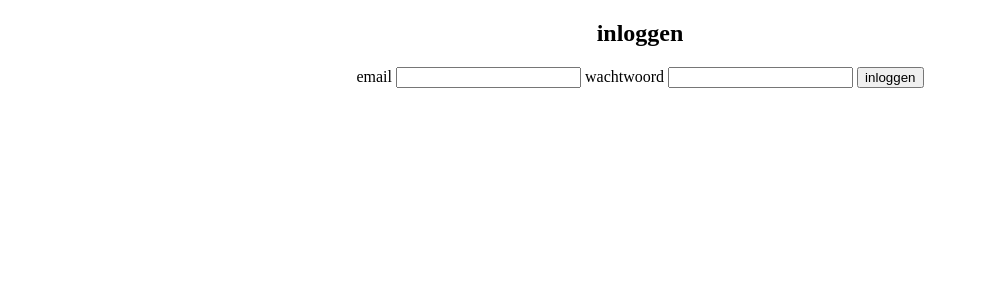
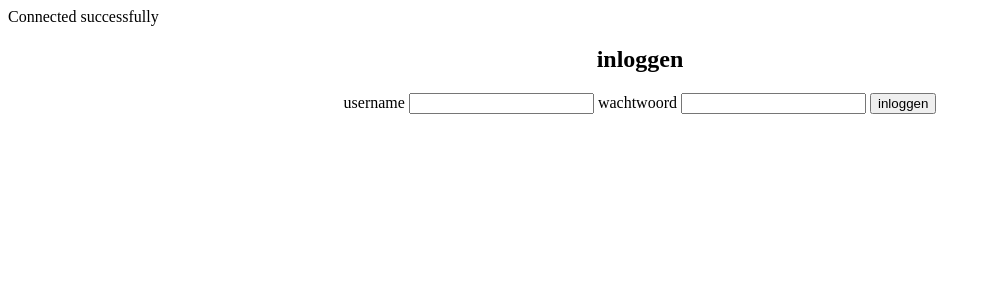
Before and after one commit to onePiece1011/taaltrainer-team3, a PHP site: page / in a window 1280 px wide. Shown: the top 300 px of the page, without its empty margins (0-991 px from the left). Run offline with PHP 8.4, Linux system fonts and the light colour scheme.

Commit message:
username in form

```diff
--- a/src/index.php
+++ b/src/index.php
@@ -1,3 +1,19 @@
+<?php
+$servername = "localhost";
+$username = "username";
+$password = "password";
+$dbname = "mydb";
+
+// Create connection
+$conn = new mysqli($servername, $username, $password, $dbname);
+
+// Check connection
+if ($conn->connect_error) {
+  die("Connection failed: " . $conn->connect_error);
+}
+echo "Connected successfully";
+?>
+
 <!DOCTYPE html>
 <html lang="en">
 <head>
@@ -11,8 +27,8 @@
             <div style="text-align:center">
                 <h1>inloggen</h1>
                 <form action="login.php" method="post">
-                <label for="email">email</label>
-                <input type="email" name="email" id="email" required>
+                <label for="username">username</label>
+                <input type="username" name="username" id="username" required>
                 <label for="password">wachtwoord</label>
                 <input type="password" name="password" id="password" required>
                 <input type="submit" value="inloggen">
```
